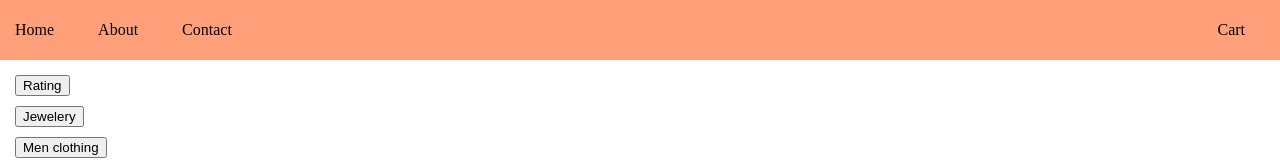
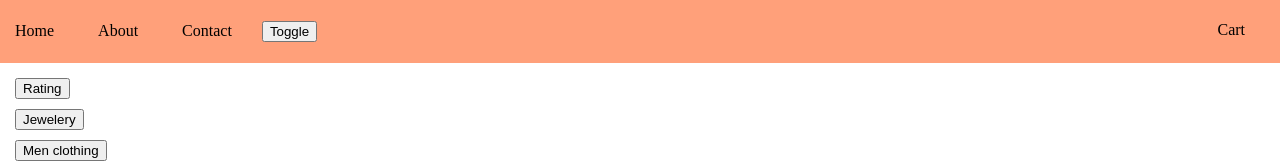
Before and after one commit to bk408/fake-cart-e-commerce, a React (Vite) app: page / in a window 1280 px wide. Shown: the top 162 px of the page. Built offline with nearby package versions, Linux system fonts and the light colour scheme.

Commit message:
toggle functionality added

```diff
--- a/src/App.css
+++ b/src/App.css
@@ -13,16 +13,13 @@ body {
   padding: 0;
 }
 
-
-
 .nav-title li {
   display: inline;
   margin-right: 20px;
   cursor: pointer;
-
 }
 
-.nav-title li a{
+.nav-title li a {
   text-decoration: none;
   color: black;
   padding: 5px 10px;
@@ -34,17 +31,17 @@ body {
   background-color: lightcoral;
 }
 
-.cart{
+.cart {
   float: right;
 }
 
-.products{
+.products {
   display: flex;
   flex-wrap: wrap;
   gap: 20px;
 }
 
-.products-card{
+.products-card {
   margin: 10px;
   border: 1px solid #cce;
   border-radius: 20px;
@@ -53,13 +50,12 @@ body {
   width: 300px;
 }
 
-.product-image{
+.product-image {
   width: 100px;
   height: 100px;
 }
 
 .filter-container {
-
   padding: 10px;
 }
 
@@ -71,11 +67,12 @@ body {
 .filter-section h5 {
   margin: 0;
   margin-right: 10px;
-
 }
 
-.filter-section button{
+.filter-section button {
+  margin: 5px;
+}
 
-  margin: 5px;
-
+button {
+  cursor: pointer;
 }
--- a/src/components/Navbar.jsx
+++ b/src/components/Navbar.jsx
@@ -1,6 +1,17 @@
+
+import { useState } from "react";
 import { Link } from "react-router-dom";
 
 const Navbar = () => {
+ const [isDarkTheme, setIsDarkTheme] = useState(false)
+
+  const toggleBtn = () => {
+    setIsDarkTheme(!isDarkTheme)
+
+    document.body.style.backgroundColor = isDarkTheme ? "white" : "black";
+    document.body.style.color = isDarkTheme ? "black" : "white";
+  }
+
   return (
     <div className="nav-head">
       <div className="nav-title">
@@ -15,6 +26,7 @@ const Navbar = () => {
           <li>
             <Link to="/contact">Contact</Link>
           </li>
+          <button onClick={toggleBtn}>Toggle</button>
           <li className="cart">
             {" "}
             <Link to="/cart">Cart</Link>
```
Lines whose indentation alone changed are shown as unchanged.
